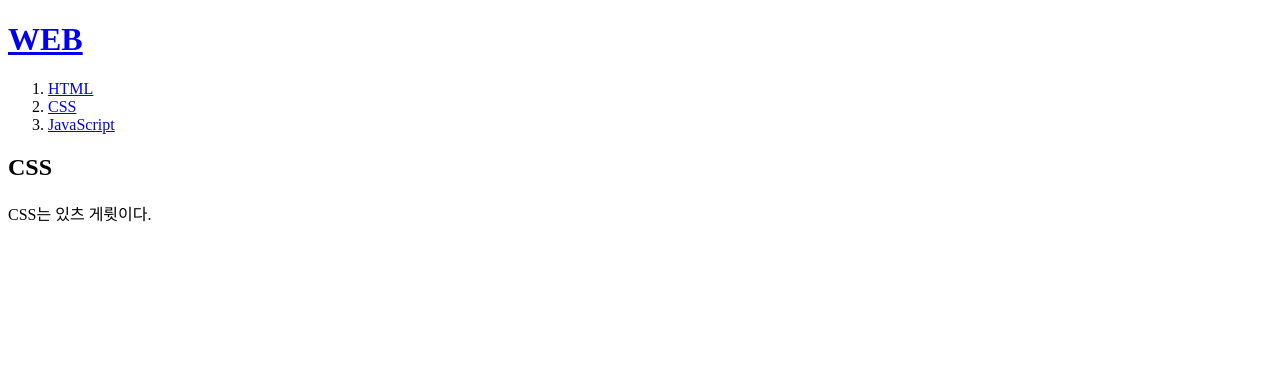
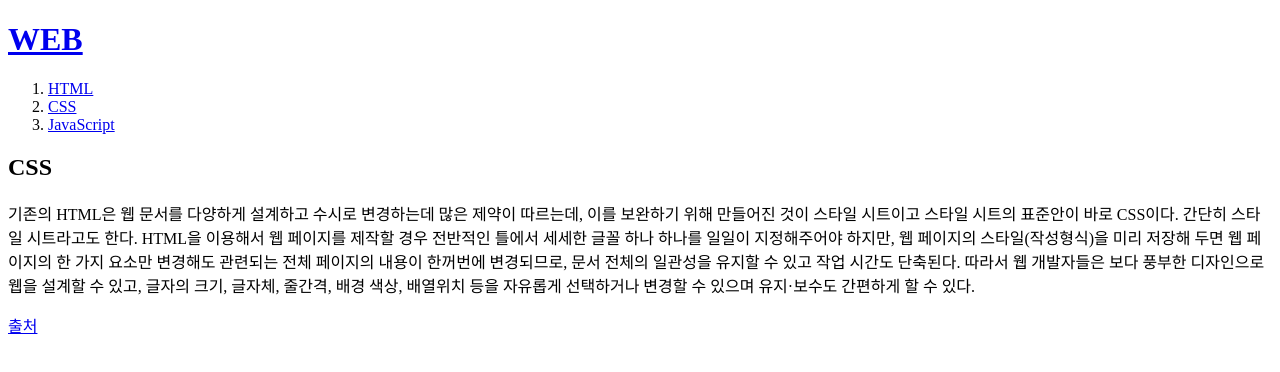
Before and after one commit to do00ni/web-, a plain HTML site: page 2.html in a window 1280 px wide. Drawn offline with Linux system fonts and the light colour scheme.

Commit message:
수정본

```diff
--- a/2.html
+++ b/2.html
@@ -12,6 +12,10 @@
 
 
 <h2>CSS</h2>
-<P>CSS는 있츠 게륏이다.</p>
+<P>기존의 HTML은 웹 문서를 다양하게 설계하고 수시로 변경하는데 많은 제약이 따르는데, 이를 보완하기 위해 만들어진 것이 스타일 시트이고 스타일 시트의 표준안이 바로 CSS이다. 간단히 스타일 시트라고도 한다.
+HTML을 이용해서 웹 페이지를 제작할 경우 전반적인 틀에서 세세한 글꼴 하나 하나를 일일이 지정해주어야 하지만, 웹 페이지의 스타일(작성형식)을 미리 저장해 두면 웹 페이지의 한 가지 요소만 변경해도 관련되는 전체 페이지의 내용이 한꺼번에 변경되므로, 문서 전체의 일관성을 유지할 수 있고 작업 시간도 단축된다.
+따라서 웹 개발자들은 보다 풍부한 디자인으로 웹을 설계할 수 있고, 글자의 크기, 글자체, 줄간격, 배경 색상, 배열위치 등을 자유롭게 선택하거나 변경할 수 있으며 유지·보수도 간편하게 할 수 있다.
+</p>
+<p><a href="https://terms.naver.com/entry.nhn?docId=1179641&cid=40942&categoryId=32854">출처</a></p>
 </body>
 </html>
```
Also changed, not shown: 3.html (+1 -1 lines), index.html (+3 -1 lines).
